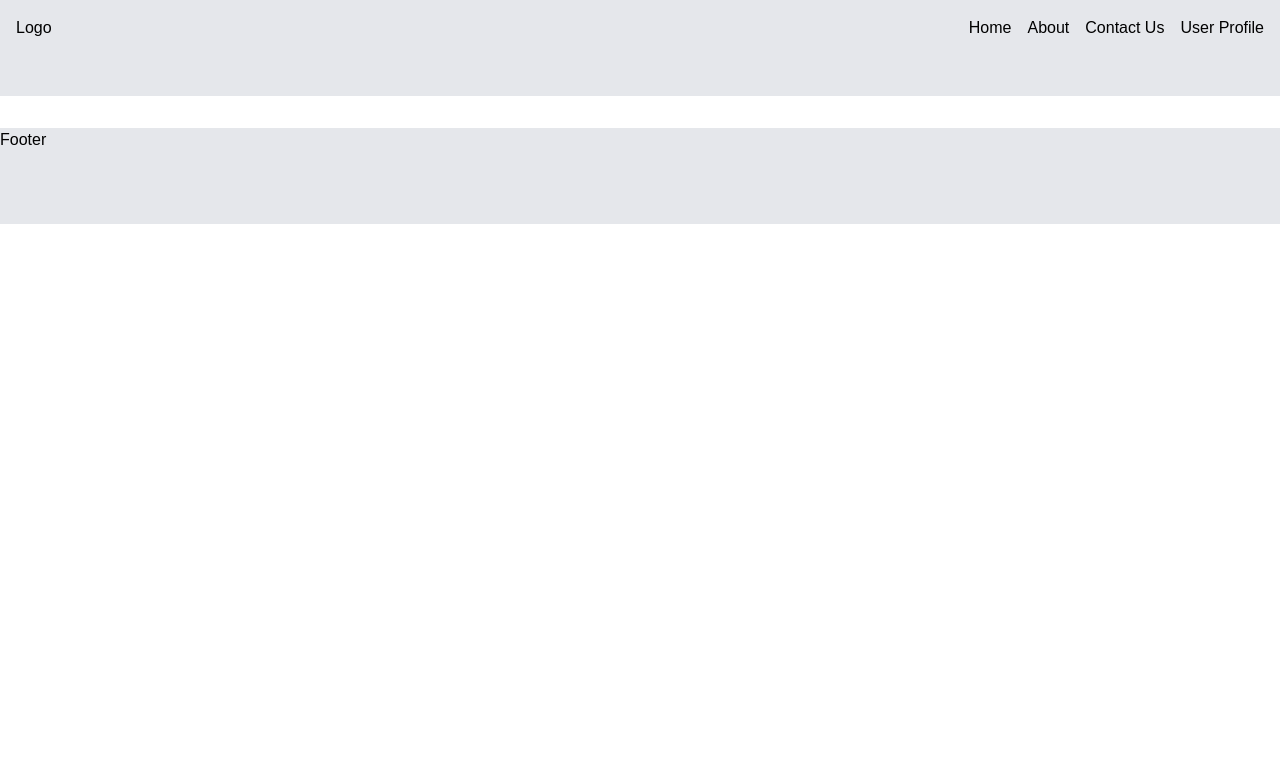
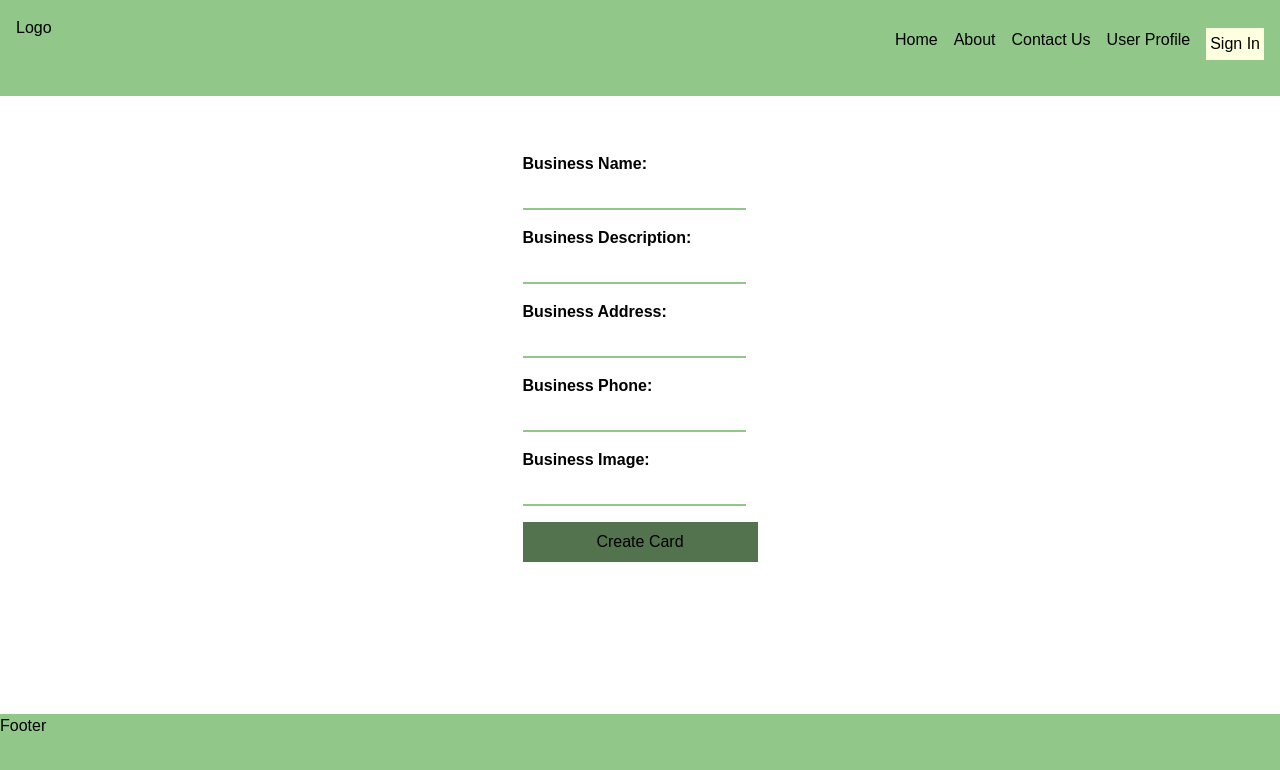
Before and after one commit to noaYarin/HU-BusinessFeed-YR, a React (Create React App) app in the folder Frontend/: page /createCard in a window 1280 px wide. Shown: the top 770 px of the page. Built offline with nearby package versions, Linux system fonts and the light colour scheme.

Commit message:
Get cards from the server and display it in the CardList component.

```diff
--- a/Frontend/package.json
+++ b/Frontend/package.json
@@ -7,6 +7,7 @@
     "@testing-library/react": "^13.3.0",
     "@testing-library/user-event": "^13.5.0",
     "autoprefixer": "^10.4.7",
+    "axios": "^0.27.2",
     "postcss": "^8.4.14",
     "react": "^18.1.0",
     "react-dom": "^18.1.0",
--- /dev/null
+++ b/Frontend/src/Components/CardForm.jsx
@@ -0,0 +1,35 @@
+import Button from "./Button";
+function CardForm() {
+  const inputStyle =
+    "bg-transparent border-b-2 border-green-200 inline-block text-gray-700 mr-3 py-1 px-2 focus:outline-none mb-4";
+
+  return (
+    <div className="flex justify-center align-middle">
+      <fieldset className="flex justify-center p-3 m-3 rounded-2xl flex-col">
+        <label for="name" className="font-bold ">
+          Business Name:
+        </label>
+        <input name="name" type="text" className={inputStyle} />
+        <label for="description" className="font-bold">
+          Business Description:
+        </label>
+        <input name="description" type="text" className={inputStyle} />
+        <label for="address" className="font-bold">
+          Business Address:
+        </label>
+        <input name="address" type="text" className={inputStyle} />
+        <label for="phone" className="font-bold">
+          Business Phone:
+        </label>
+        <input name="phone" type="tel" className={inputStyle} />
+        <label for="image" className="font-bold">
+          Business Image:
+        </label>
+        <input name="image" type="img" className={inputStyle} />
+        <Button buttonStyle="bg-green-300 w-22 p-2" text="Create Card" />
+      </fieldset>
+    </div>
+  );
+}
+
+export default CardForm;
--- a/Frontend/src/Components/CardItem.jsx
+++ b/Frontend/src/Components/CardItem.jsx
@@ -1,21 +1,20 @@
 import Button from "./Button";
+import { Link } from "react-router-dom";
 function CardItem({ bImg, bName, bDesc }) {
   return (
-    <div className="max-w-sm rounded shadow-lg m-12">
-      <div className="max-w-sm rounded shadow-lg">
-        <img src={bImg} alt={bName} className="object-cover h-48 w-full " />
-        <div class="px-6 py-4">
-          <div class="font-bold text-xl mb-2 text-center ">{bName}</div>
-          <p className="text-gray-700 text-base max-h-60 overflow-y-auto  ">
-            {bDesc}
-          </p>
-        </div>
-        <div className="flex justify-center align-middle p-3">
+    <div className="w-80 h-2/4 rounde text-center shadow-lg m-12">
+      <img src={bImg} alt={bName} className="object-cover h-48 w-full " />
+      <div className="px-6 py-4 h-32 overflow-y-auto">
+        <div className="font-bold text-xl mb-2 text-center ">{bName}</div>
+        <p className="text-gray-700 text-base">{bDesc}</p>
+      </div>
+      <div className="flex justify-center align-middle p-3">
+        <Link to="/cardPopup">
           <Button
             text="More Info"
-            buttonStyle="max-w-sm rounded p-2 hover:scale-125 shadow-lg bg-gray-500 ease-in duration-300 "
+            buttonStyle="max-w-sm rounded p-2 hover:scale-125 mb-3 shadow-lg bg-green-100 ease-in duration-300 "
           />
-        </div>
+        </Link>
       </div>
     </div>
   );
--- a/Frontend/src/Components/CardList.jsx
+++ b/Frontend/src/Components/CardList.jsx
@@ -1,13 +1,28 @@
 import CardItem from "./CardItem";
+import React, { useEffect, useState } from "react";
 
 function CardList() {
+  const [cards, setCards] = useState([]);
+
+  useEffect(() => {
+    fetch("http://localhost:2907/cards/allCards")
+      .then((res) => res.json())
+      .then((cards) => setCards(cards))
+      .catch((err) => {
+        throw new Error(err.message);
+      });
+  }, []);
+
   return (
-    <div className="flex flex-wrap justify-around ">
-      <CardItem />
-      <CardItem />
-      <CardItem />
-      <CardItem />
-      <CardItem />
+    <div className="flex flex-wrap justify-around">
+      {cards.map((cardItem) => (
+        <CardItem
+          key={cardItem._id}
+          bName={cardItem.bName}
+          bDesc={cardItem.bDesc}
+          bImg={cardItem.bImageUrl}
+        />
+      ))}
     </div>
   );
 }
--- a/Frontend/src/Components/Footer.jsx
+++ b/Frontend/src/Components/Footer.jsx
@@ -1,6 +1,6 @@
 function Footer() {
   return (
-    <div className="w-full relative bottom-0 h-24 bg-gray-200">
+    <div className="w-full relative bottom-0 h-24 bg-green-200">
       <h1> Footer</h1>
     </div>
   );
--- a/Frontend/src/Components/Header.jsx
+++ b/Frontend/src/Components/Header.jsx
@@ -1,7 +1,7 @@
 import Nav from "./Nav";
 function Header() {
   return (
-    <div className="w-full flex fixed top-0 left-0 align-middle justify-between h-24 bg-gray-200 p-4">
+    <div className="w-full flex fixed top-0 left-0 align-middle justify-between h-24 bg-green-200 p-4">
       <div className="w-40">Logo</div>
       <Nav />
     </div>
--- a/Frontend/src/Components/Nav.jsx
+++ b/Frontend/src/Components/Nav.jsx
@@ -1,21 +1,18 @@
-import { NavLink } from "react-router-dom";
+import { NavLink, Link } from "react-router-dom";
+import Button from "./Button";
 function Nav() {
-  const navLink = ({ isActive }) => (isActive ? "font-bold" : "font-thin");
+  const navLink = ({ isActive }) =>
+    isActive ? "font-bold border-b-2 border-gray-600" : "font-thin";
 
   return (
     <nav>
-      <ul className="flex justify-evenly">
+      <ul className="flex justify-evenly mt-3">
         <li className="ml-4">
           <NavLink to="/" className={navLink}>
             Home
           </NavLink>
         </li>
-        {/* <li className="ml-4">
-          <NavLink to="authentication" className={navLink}>
-            Authentication
-          </NavLink>
-        </li> */}
-        <li className="ml-4">
+        <li className="ml-4 ">
           <NavLink to="about" className={navLink}>
             About
           </NavLink>
@@ -30,6 +27,11 @@ function Nav() {
             User Profile
           </NavLink>
         </li>
+        <li className="ml-4">
+          <Link to="/authentication">
+            <Button buttonStyle="bg-cream p-1 mb-5" text="Sign In" />
+          </Link>
+        </li>
       </ul>
     </nav>
   );
--- a/Frontend/src/Components/Wrapper.jsx
+++ b/Frontend/src/Components/Wrapper.jsx
@@ -4,6 +4,7 @@ import About from "../Pages/About";
 import Authentication from "../Pages/Authentication";
 import ContactUs from "../Pages/ContactUs";
 import UserProfile from "../Pages/UserProfile";
+import CardForm from "./CardForm";
 
 function Wrapper() {
   return (
@@ -14,6 +15,7 @@ function Wrapper() {
         <Route path="/authentication" element={<Authentication />} />
         <Route path="/contactUs" element={<ContactUs />} />
         <Route path="/userProfile" element={<UserProfile />} />
+        <Route path="/createCard" element={<CardForm />} />
       </Routes>
     </div>
   );
--- a/Frontend/src/Pages/UserProfile.jsx
+++ b/Frontend/src/Pages/UserProfile.jsx
@@ -1,5 +1,15 @@
+import { Link } from "react-router-dom";
+import Button from "../Components/Button";
+
 function UserProfile() {
-  return <h1>User Profile</h1>;
+  return (
+    <>
+      <h1>User Profile</h1>
+      <Link to="/createCard">
+        <Button buttonStyle="bg-cream p-2" text="Create a Business Card" />
+      </Link>
+    </>
+  );
 }
 
 export default UserProfile;
--- a/Frontend/tailwind.config.js
+++ b/Frontend/tailwind.config.js
@@ -2,6 +2,15 @@ const defaultTheme = require("tailwindcss/defaultTheme");
 module.exports = {
   content: ["./src/**/*.{html,jsx,js}"],
   theme: {
+    colors: {
+      cream: "#FEFFDE",
+      green: {
+        100: "#DDFFBC",
+        200: "#91C788",
+        300: "#52734D",
+      },
+    },
+
     extend: {
       fontFamily: {
         sans: ["Proxima Nova", ...defaultTheme.fontFamily.sans],
```
Also changed, not shown: 2 other files (tests, documents, lock files or other folders).
